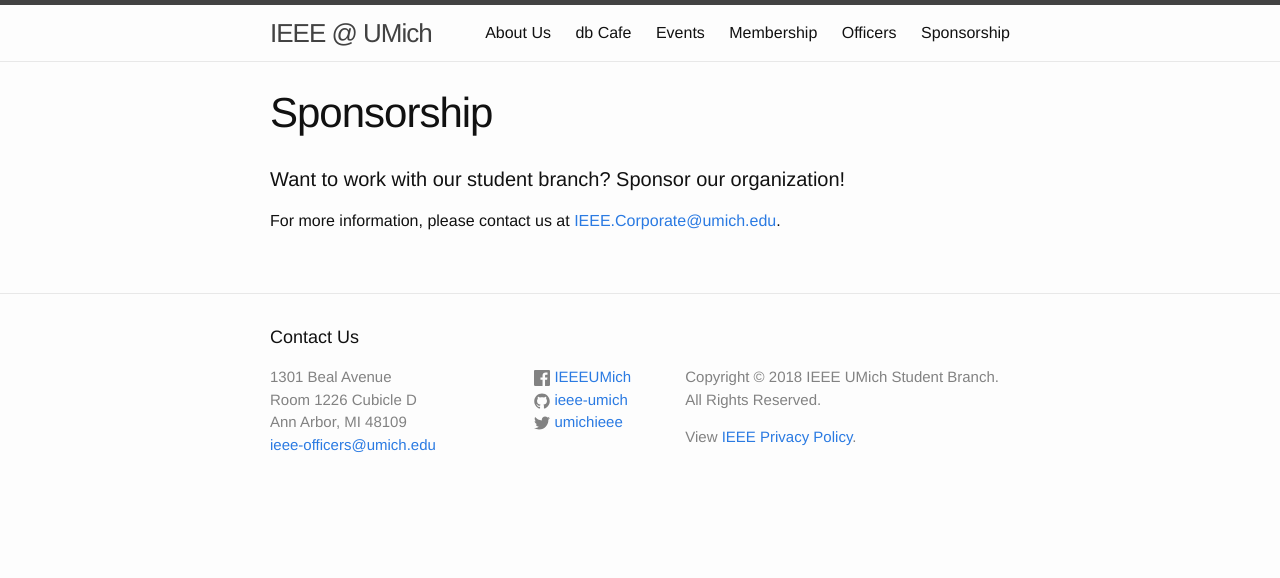
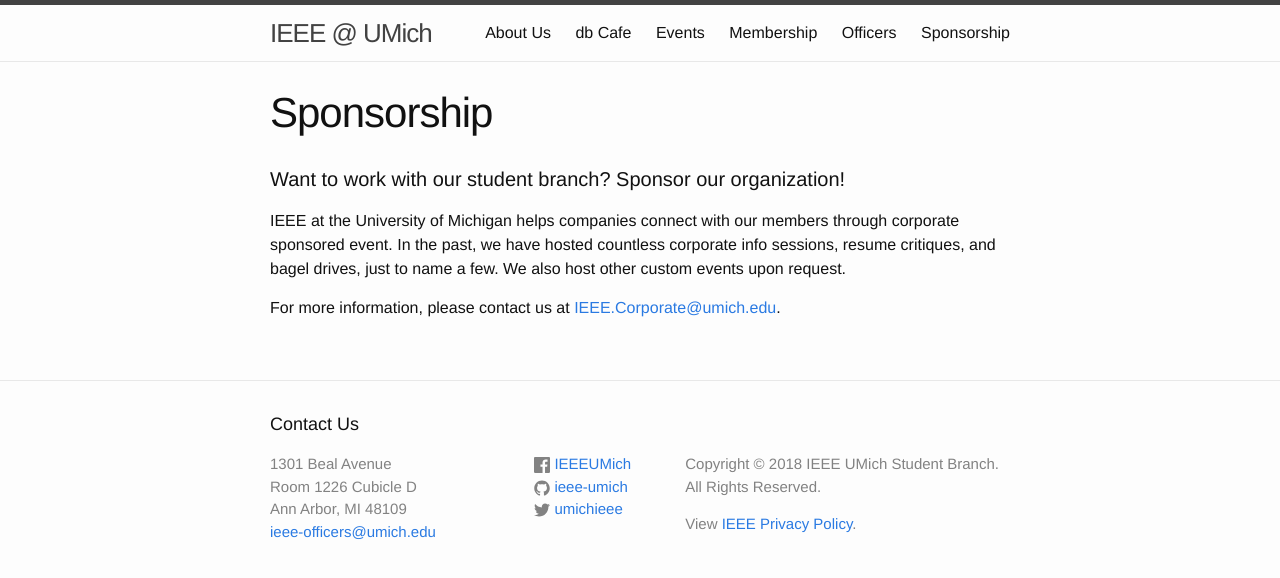
Before and after one commit to ieee-umich/ieee-website, a Jekyll site: the page built from sponsorship.md, in a window 1280 px wide. Shown: the top 578 px of the page. Built offline with Jekyll 4.4.1, drawn with Linux system fonts in a browser that asks for light colours; comment, search, counter and statistics services are not loaded.

Commit message:
MOD: Added text to sponsorship page

```diff
--- a/sponsorship.md
+++ b/sponsorship.md
@@ -6,4 +6,6 @@
 
 #### Want to work with our student branch? Sponsor our organization!
 
+IEEE at the University of Michigan helps companies connect with our members through corporate sponsored event. In the past, we have hosted countless corporate info sessions, resume critiques, and bagel drives, just to name a few. We also host other custom events upon request.
+
 For more information, please contact us at [IEEE.Corporate@umich.edu](IEEE.Corporate@umich.edu).
```
